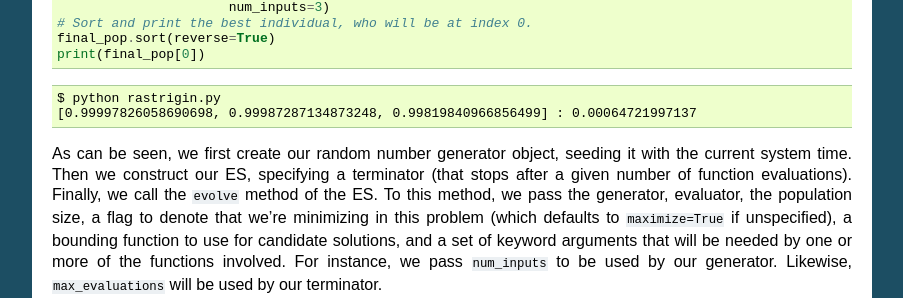
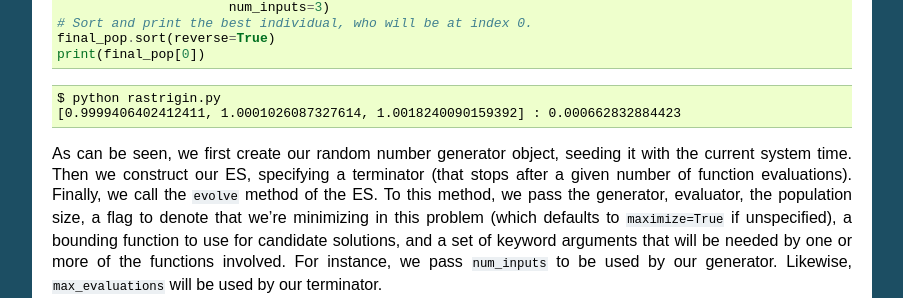
Before and after one commit to thanos/ecspy, a Sphinx documentation site: the page built from docs/tutorial.rst, in a window 1280 px wide and 900 px high, scrolled down 1389 px. Shown: the part 169-467 px from the top of the window, without its empty margins (198-1101 px from the left). Built offline with Sphinx 7.4.7, drawn with Linux system fonts in a browser that asks for light colours; formulas are drawn with MathJax 3; some of the changed text lies outside the part shown.

Commit message:
Upgraded the version number to 1.0, changed the documentation and pavement.py files to incorporate the change, and uploaded all files to PyPI.

```diff
--- a/docs/conf.py
+++ b/docs/conf.py
@@ -45,9 +45,9 @@ copyright = u'2009, Inspired Intelligence Initiative'
 # built documents.
 #
 # The short X.Y version.
-version = '0.7'
+version = '1.0'
 # The full version, including alpha/beta/rc tags.
-release = '0.7'
+release = '1.0'
 
 # The language for content autogenerated by Sphinx. Refer to documentation
 # for a list of supported languages.
--- a/docs/tutorial.rst
+++ b/docs/tutorial.rst
@@ -66,7 +66,7 @@ Now that we have decided upon our generator and evaluator, we can create the EC.
 ::
 
 	$ python rastrigin.py
-	[0.99997826058690698, 0.99987287134873248, 0.99819840966856499] : 0.00064721997137
+	[0.9999406402412411, 1.0001026087327614, 1.0018240090159392] : 0.000662832884423
 
 .. {{{end}}}
 
--- a/ecspy/__init__.py
+++ b/ecspy/__init__.py
@@ -20,6 +20,6 @@
 
 __all__ = ['analysis', 'archivers', 'benchmarks', 'contrib', 'ec', 'emo', 'evaluators', 'migrators',
            'observers', 'replacers', 'selectors', 'swarm', 'terminators', 'topologies', 'variators']
-__version__ = '0.7'
+__version__ = '1.0'
 __author__ = 'Aaron Garrett <aaron.lee.garrett@gmail.com>'
 __url__ = 'http://ecspy.googlecode.com'
--- a/pavement.py
+++ b/pavement.py
@@ -17,7 +17,7 @@ except:
 
 
 PROJECT = 'ecspy'
-VERSION = '0.7'
+VERSION = '1.0'
 
 # The sphinx templates expect the VERSION in the shell environment
 os.environ['VERSION'] = VERSION
@@ -50,13 +50,13 @@ options(
                   'nsga', 'paes'),
 
         classifiers=[
-          'Development Status :: 4 - Beta',
+          'Development Status :: 5 - Production/Stable',
           'Environment :: Console',
           'Intended Audience :: Developers',
           'Intended Audience :: Science/Research',
           'License :: OSI Approved :: GNU General Public License (GPL)',
           'Operating System :: OS Independent',
-          'Programming Language :: Python :: 2.6',
+          'Programming Language :: Python :: 2',
           'Topic :: Scientific/Engineering :: Artificial Intelligence'
           ],
 
```
